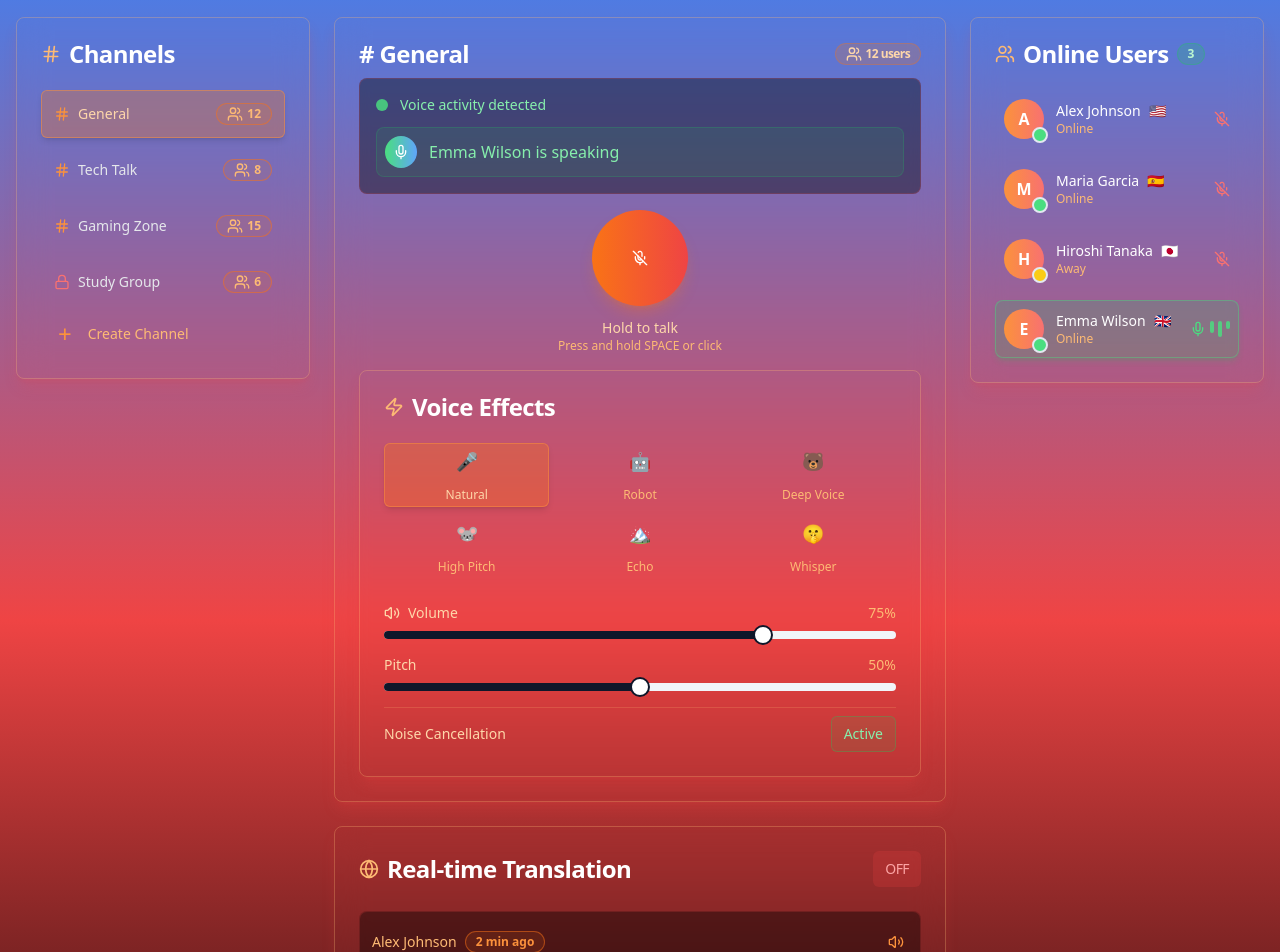
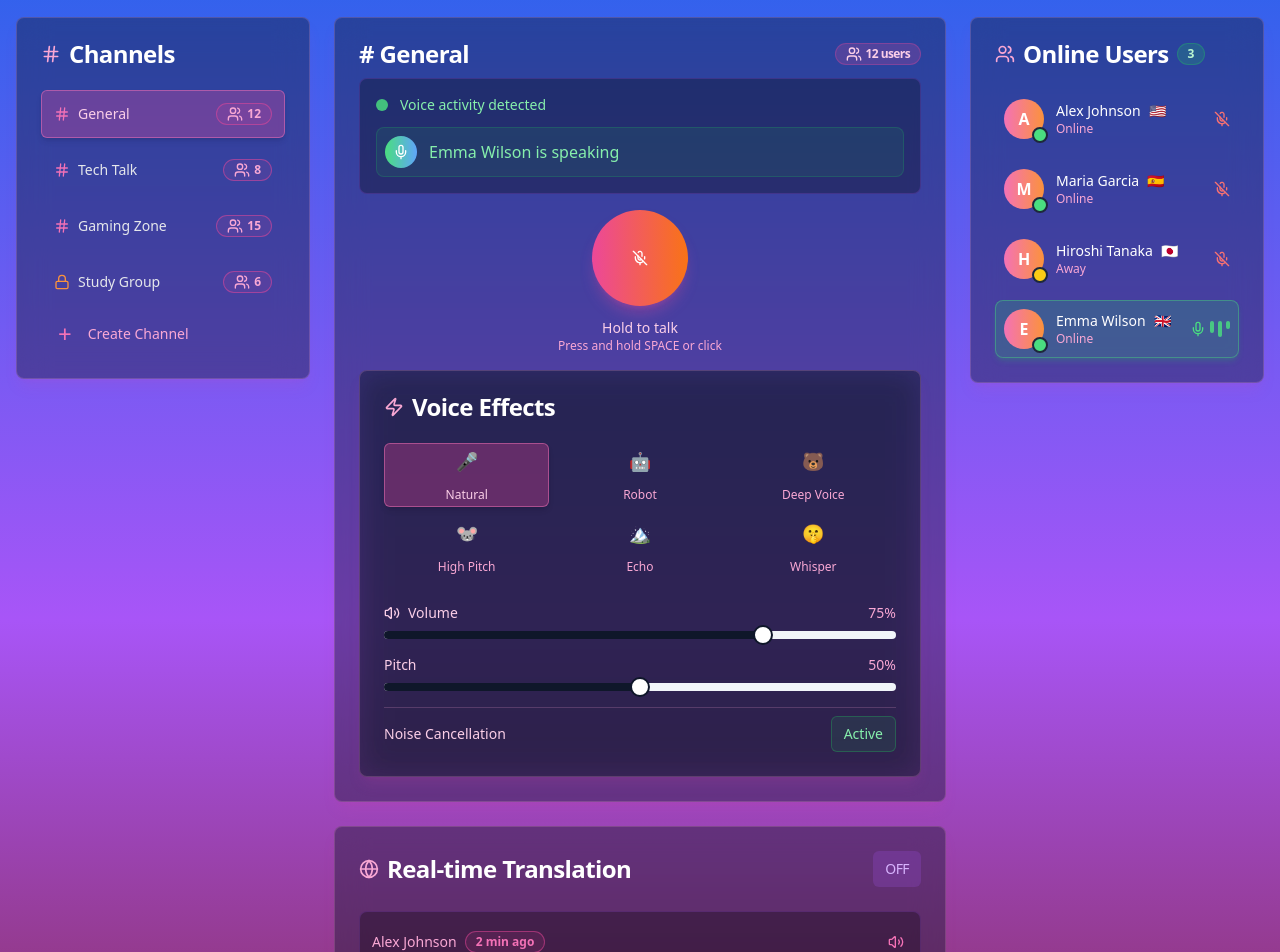
Before and after one commit to sumansingh13/talk-ar-together, a React (Vite) app: page / in a window 1280 px wide. Shown: the part 80-1032 px from the top of the page. Built offline with nearby package versions, Linux system fonts and the light colour scheme.

Commit message:
Refactor: Improve color theme
Adjusted the color theme to be more visually appealing.

```diff
--- a/src/components/ChannelList.tsx
+++ b/src/components/ChannelList.tsx
@@ -20,10 +20,10 @@ interface ChannelListProps {
 
 const ChannelList = ({ channels, activeChannel, onChannelSelect }: ChannelListProps) => {
   return (
-    <Card className="bg-burgundy-900/30 backdrop-blur-lg border-orange-300/30 text-white shadow-lg shadow-red-500/20">
+    <Card className="bg-slate-900/40 backdrop-blur-lg border-pink-300/20 text-white shadow-lg shadow-pink-500/10">
       <CardHeader>
         <CardTitle className="flex items-center space-x-2">
-          <Hash className="w-5 h-5 text-orange-300" />
+          <Hash className="w-5 h-5 text-pink-300" />
           <span>Channels</span>
         </CardTitle>
       </CardHeader>
@@ -34,21 +34,21 @@ const ChannelList = ({ channels, activeChannel, onChannelSelect }: ChannelListPr
             variant={activeChannel === channel.name ? "secondary" : "ghost"}
             className={`w-full justify-start text-left h-auto p-3 transition-all ${
               activeChannel === channel.name
-                ? 'bg-orange-500/30 text-orange-200 border border-orange-400/50 shadow-md'
-                : 'hover:bg-red-500/20 text-gray-200 border border-transparent hover:border-red-400/30'
+                ? 'bg-pink-500/30 text-pink-200 border border-pink-400/50 shadow-md'
+                : 'hover:bg-purple-500/20 text-gray-200 border border-transparent hover:border-purple-400/30'
             }`}
             onClick={() => onChannelSelect(channel.name)}
           >
             <div className="flex items-center justify-between w-full">
               <div className="flex items-center space-x-2">
                 {channel.private ? (
-                  <Lock className="w-4 h-4 text-red-400" />
+                  <Lock className="w-4 h-4 text-orange-400" />
                 ) : (
-                  <Hash className="w-4 h-4 text-orange-400" />
+                  <Hash className="w-4 h-4 text-pink-400" />
                 )}
                 <span className="font-medium">{channel.name}</span>
               </div>
-              <Badge variant="outline" className="text-xs border-orange-500/50 text-orange-300 bg-orange-500/10">
+              <Badge variant="outline" className="text-xs border-pink-500/50 text-pink-300 bg-pink-500/10">
                 <Users className="w-3 h-3 mr-1" />
                 {channel.users}
               </Badge>
@@ -56,8 +56,8 @@ const ChannelList = ({ channels, activeChannel, onChannelSelect }: ChannelListPr
           </Button>
         ))}
 
-        <Button variant="ghost" className="w-full justify-start text-orange-300 hover:bg-red-500/20 hover:text-orange-200 border border-transparent hover:border-red-400/30">
-          <span className="text-2xl mr-2 text-orange-400">+</span>
+        <Button variant="ghost" className="w-full justify-start text-pink-300 hover:bg-purple-500/20 hover:text-pink-200 border border-transparent hover:border-purple-400/30">
+          <span className="text-2xl mr-2 text-pink-400">+</span>
           <span>Create Channel</span>
         </Button>
       </CardContent>
--- a/src/components/PushToTalkButton.tsx
+++ b/src/components/PushToTalkButton.tsx
@@ -43,8 +43,8 @@ const PushToTalkButton = ({ isSpeaking, onToggle }: PushToTalkButtonProps) => {
       <Button
         className={`w-24 h-24 rounded-full transition-all duration-200 transform ${
           isPressed
-            ? 'bg-gradient-to-r from-red-500 to-red-600 scale-110 shadow-lg shadow-red-500/50'
-            : 'bg-gradient-to-r from-orange-500 to-red-500 hover:scale-105 shadow-lg shadow-orange-500/30'
+            ? 'bg-gradient-to-r from-orange-500 to-red-500 scale-110 shadow-lg shadow-orange-500/50'
+            : 'bg-gradient-to-r from-pink-500 to-orange-500 hover:scale-105 shadow-lg shadow-pink-500/30'
         }`}
         onMouseDown={handleMouseDown}
         onMouseUp={handleMouseUp}
@@ -62,10 +62,10 @@ const PushToTalkButton = ({ isSpeaking, onToggle }: PushToTalkButtonProps) => {
       </Button>
 
       <div className="text-center">
-        <p className="text-sm text-orange-200">
+        <p className="text-sm text-pink-200">
           {isPressed ? 'Release to stop' : 'Hold to talk'}
         </p>
-        <p className="text-xs text-orange-300">
+        <p className="text-xs text-pink-300">
           Press and hold SPACE or click
         </p>
       </div>
@@ -73,8 +73,8 @@ const PushToTalkButton = ({ isSpeaking, onToggle }: PushToTalkButtonProps) => {
       {/* Visual feedback */}
       {isPressed && (
         <div className="absolute inset-0 pointer-events-none">
-          <div className="w-32 h-32 border-4 border-red-400 rounded-full animate-ping opacity-20" />
-          <div className="w-40 h-40 border-2 border-red-300 rounded-full animate-ping opacity-10 animation-delay-150" />
+          <div className="w-32 h-32 border-4 border-orange-400 rounded-full animate-ping opacity-20" />
+          <div className="w-40 h-40 border-2 border-orange-300 rounded-full animate-ping opacity-10 animation-delay-150" />
         </div>
       )}
     </div>
--- a/src/components/TranslationPanel.tsx
+++ b/src/components/TranslationPanel.tsx
@@ -29,18 +29,18 @@ const TranslationPanel = () => {
   ]);
 
   return (
-    <Card className="bg-burgundy-900/30 backdrop-blur-lg border-orange-300/30 text-white shadow-lg shadow-red-500/20">
+    <Card className="bg-slate-900/40 backdrop-blur-lg border-pink-300/20 text-white shadow-lg shadow-pink-500/10">
       <CardHeader>
         <CardTitle className="flex items-center justify-between">
           <div className="flex items-center space-x-2">
-            <Globe className="w-5 h-5 text-orange-300" />
+            <Globe className="w-5 h-5 text-pink-300" />
             <span>Real-time Translation</span>
           </div>
           <Button
             variant={isTranslating ? "destructive" : "secondary"}
             size="sm"
             onClick={() => setIsTranslating(!isTranslating)}
-            className={isTranslating ? "bg-green-500/20 text-green-300 border-green-500/30" : "bg-red-500/20 text-red-300 border-red-500/30"}
+            className={isTranslating ? "bg-green-500/20 text-green-300 border-green-500/30" : "bg-purple-500/20 text-purple-300 border-purple-500/30"}
           >
             {isTranslating ? 'ON' : 'OFF'}
           </Button>
@@ -58,15 +58,15 @@ const TranslationPanel = () => {
 
         <div className="space-y-3 max-h-64 overflow-y-auto">
           {translations.map((translation) => (
-            <div key={translation.id} className="bg-black/40 border border-red-500/20 rounded-lg p-3 space-y-2">
+            <div key={translation.id} className="bg-black/30 border border-purple-500/20 rounded-lg p-3 space-y-2">
               <div className="flex items-center justify-between">
                 <div className="flex items-center space-x-2">
-                  <span className="text-sm font-medium text-orange-300">{translation.user}</span>
-                  <Badge variant="outline" className="text-xs border-orange-500/50 text-orange-400 bg-orange-500/10">
+                  <span className="text-sm font-medium text-pink-300">{translation.user}</span>
+                  <Badge variant="outline" className="text-xs border-pink-500/50 text-pink-400 bg-pink-500/10">
                     {translation.timestamp}
                   </Badge>
                 </div>
-                <Button variant="ghost" size="sm" className="text-orange-400 hover:text-orange-200 hover:bg-red-500/20 p-1">
+                <Button variant="ghost" size="sm" className="text-pink-400 hover:text-pink-200 hover:bg-purple-500/20 p-1">
                   <Volume2 className="w-4 h-4" />
                 </Button>
               </div>
@@ -96,7 +96,7 @@ const TranslationPanel = () => {
         </div>
 
         {!isTranslating && (
-          <div className="text-center text-orange-300 py-4">
+          <div className="text-center text-pink-300 py-4">
             <Globe className="w-8 h-8 mx-auto mb-2 opacity-50" />
             <p className="text-sm">Enable translation to see real-time voice translations</p>
           </div>
--- a/src/components/UserList.tsx
+++ b/src/components/UserList.tsx
@@ -37,10 +37,10 @@ const UserList = ({ users }: UserListProps) => {
   };
 
   return (
-    <Card className="bg-burgundy-900/30 backdrop-blur-lg border-orange-300/30 text-white shadow-lg shadow-red-500/20">
+    <Card className="bg-slate-900/40 backdrop-blur-lg border-pink-300/20 text-white shadow-lg shadow-pink-500/10">
       <CardHeader>
         <CardTitle className="flex items-center space-x-2">
-          <Users className="w-5 h-5 text-orange-300" />
+          <Users className="w-5 h-5 text-pink-300" />
           <span>Online Users</span>
           <Badge variant="secondary" className="bg-green-500/20 text-green-200 border-green-500/30">
             {users.filter(u => u.status === 'online').length}
@@ -54,14 +54,14 @@ const UserList = ({ users }: UserListProps) => {
             className={`flex items-center space-x-3 p-2 rounded-lg transition-all border ${
               user.speaking
                 ? 'bg-green-500/20 border-green-400/40 shadow-md shadow-green-500/20'
-                : 'hover:bg-red-500/10 border-transparent hover:border-red-400/20'
+                : 'hover:bg-purple-500/10 border-transparent hover:border-purple-400/20'
             }`}
           >
             <div className="relative">
-              <div className="w-10 h-10 bg-gradient-to-r from-orange-400 to-red-400 rounded-full flex items-center justify-center text-white font-semibold">
+              <div className="w-10 h-10 bg-gradient-to-r from-pink-400 to-orange-400 rounded-full flex items-center justify-center text-white font-semibold">
                 {user.name.charAt(0)}
               </div>
-              <div className={`absolute -bottom-1 -right-1 w-4 h-4 rounded-full border-2 border-burgundy-800 ${getStatusColor(user.status)}`} />
+              <div className={`absolute -bottom-1 -right-1 w-4 h-4 rounded-full border-2 border-slate-800 ${getStatusColor(user.status)}`} />
             </div>
 
             <div className="flex-1 min-w-0">
@@ -71,7 +71,7 @@ const UserList = ({ users }: UserListProps) => {
                 </p>
                 <span className="text-sm">{getCountryFlag(user.country)}</span>
               </div>
-              <p className="text-xs text-orange-300 capitalize">{user.status}</p>
+              <p className="text-xs text-pink-300 capitalize">{user.status}</p>
             </div>
 
             <div className="flex-shrink-0">
--- a/src/components/VoiceChatApp.tsx
+++ b/src/components/VoiceChatApp.tsx
@@ -1,4 +1,3 @@
-
 import React, { useState, useEffect } from 'react';
 import { Mic, MicOff, Users, Globe, Shield, Zap } from 'lucide-react';
 import { Button } from '@/components/ui/button';
@@ -35,9 +34,9 @@ const VoiceChatApp = () => {
   }, []);
 
   return (
-    <div className="min-h-screen bg-gradient-to-b from-blue-500 via-pink-500 via-orange-500 via-red-500 to-black text-white">
+    <div className="min-h-screen bg-gradient-to-b from-blue-600 via-purple-500 via-pink-500 via-orange-400 to-red-900 text-white">
       {/* Header */}
-      <div className="bg-black/30 backdrop-blur-lg border-b border-white/20">
+      <div className="bg-black/20 backdrop-blur-lg border-b border-white/10">
         <div className="container mx-auto px-4 py-4">
           <div className="flex items-center justify-between">
             <div className="flex items-center space-x-3">
@@ -81,11 +80,11 @@ const VoiceChatApp = () => {
           {/* Main Chat Area */}
           <div className="lg:col-span-2 space-y-6">
             {/* Active Channel Info */}
-            <Card className="bg-burgundy-900/30 backdrop-blur-lg border-orange-300/30 text-white shadow-lg shadow-red-500/20">
+            <Card className="bg-slate-900/40 backdrop-blur-lg border-pink-300/20 text-white shadow-lg shadow-pink-500/10">
               <CardHeader className="pb-3">
                 <CardTitle className="flex items-center justify-between">
                   <span># {activeChannel}</span>
-                  <Badge variant="secondary" className="bg-orange-500/20 text-orange-200 border-orange-500/30">
+                  <Badge variant="secondary" className="bg-pink-500/20 text-pink-200 border-pink-500/30">
                     <Users className="w-4 h-4 mr-1" />
                     {channels.find(c => c.name === activeChannel)?.users || 0} users
                   </Badge>
@@ -94,7 +93,7 @@ const VoiceChatApp = () => {
               <CardContent>
                 <div className="space-y-4">
                   {/* Voice Activity Indicator */}
-                  <div className="bg-black/40 rounded-lg p-4 border border-red-500/20">
+                  <div className="bg-black/30 rounded-lg p-4 border border-purple-500/20">
                     <div className="flex items-center space-x-3 mb-3">
                       <div className="w-3 h-3 bg-green-400 rounded-full animate-pulse" />
                       <span className="text-sm text-green-300">Voice activity detected</span>
--- a/src/components/VoiceEffects.tsx
+++ b/src/components/VoiceEffects.tsx
@@ -20,10 +20,10 @@ const VoiceEffects = () => {
   ];
 
   return (
-    <Card className="bg-burgundy-900/30 backdrop-blur-lg border-orange-300/30 text-white shadow-lg shadow-red-500/20">
+    <Card className="bg-slate-900/40 backdrop-blur-lg border-pink-300/20 text-white shadow-lg shadow-pink-500/10">
       <CardHeader>
         <CardTitle className="flex items-center space-x-2">
-          <Zap className="w-5 h-5 text-orange-300" />
+          <Zap className="w-5 h-5 text-pink-300" />
           <span>Voice Effects</span>
         </CardTitle>
       </CardHeader>
@@ -36,8 +36,8 @@ const VoiceEffects = () => {
               variant={selectedEffect === effect.id ? "secondary" : "ghost"}
               className={`h-16 flex-col space-y-1 transition-all ${
                 selectedEffect === effect.id
-                  ? 'bg-orange-500/30 text-orange-200 border border-orange-400/50 shadow-md'
-                  : 'hover:bg-red-500/20 text-orange-300 border border-transparent hover:border-red-400/30'
+                  ? 'bg-pink-500/30 text-pink-200 border border-pink-400/50 shadow-md'
+                  : 'hover:bg-purple-500/20 text-pink-300 border border-transparent hover:border-purple-400/30'
               }`}
               onClick={() => setSelectedEffect(effect.id)}
             >
@@ -51,11 +51,11 @@ const VoiceEffects = () => {
         <div className="space-y-4 pt-2">
           <div className="space-y-2">
             <div className="flex items-center justify-between">
-              <label className="text-sm text-orange-200 flex items-center space-x-2">
+              <label className="text-sm text-pink-200 flex items-center space-x-2">
                 <Volume2 className="w-4 h-4" />
                 <span>Volume</span>
               </label>
-              <span className="text-sm text-orange-300">{volume[0]}%</span>
+              <span className="text-sm text-pink-300">{volume[0]}%</span>
             </div>
             <Slider
               value={volume}
@@ -68,8 +68,8 @@ const VoiceEffects = () => {
 
           <div className="space-y-2">
             <div className="flex items-center justify-between">
-              <label className="text-sm text-orange-200">Pitch</label>
-              <span className="text-sm text-orange-300">{pitch[0]}%</span>
+              <label className="text-sm text-pink-200">Pitch</label>
+              <span className="text-sm text-pink-300">{pitch[0]}%</span>
             </div>
             <Slider
               value={pitch}
@@ -82,8 +82,8 @@ const VoiceEffects = () => {
         </div>
 
         {/* Noise Cancellation */}
-        <div className="flex items-center justify-between pt-2 border-t border-orange-300/20">
-          <span className="text-sm text-orange-200">Noise Cancellation</span>
+        <div className="flex items-center justify-between pt-2 border-t border-pink-300/20">
+          <span className="text-sm text-pink-200">Noise Cancellation</span>
           <Button variant="outline" size="sm" className="text-green-300 border-green-500/30 bg-green-500/10 hover:bg-green-500/20">
             Active
           </Button>
```
